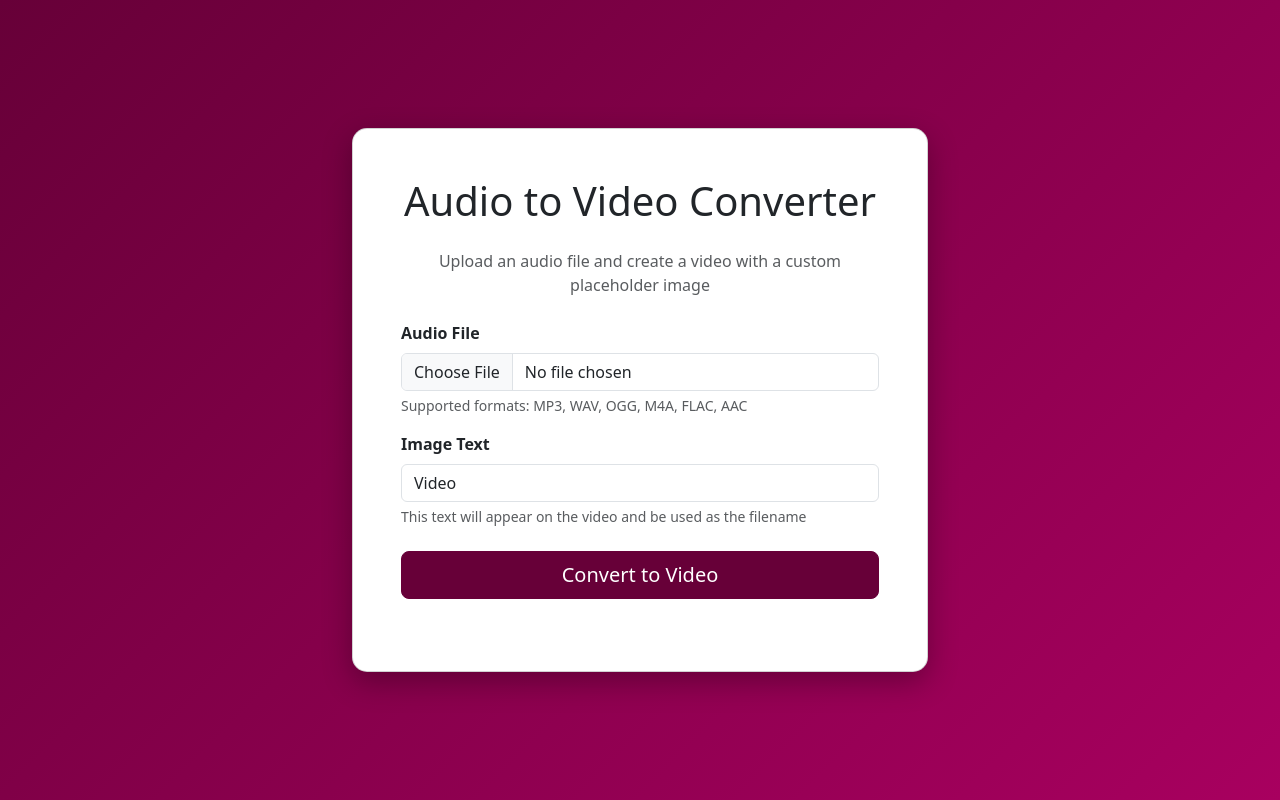
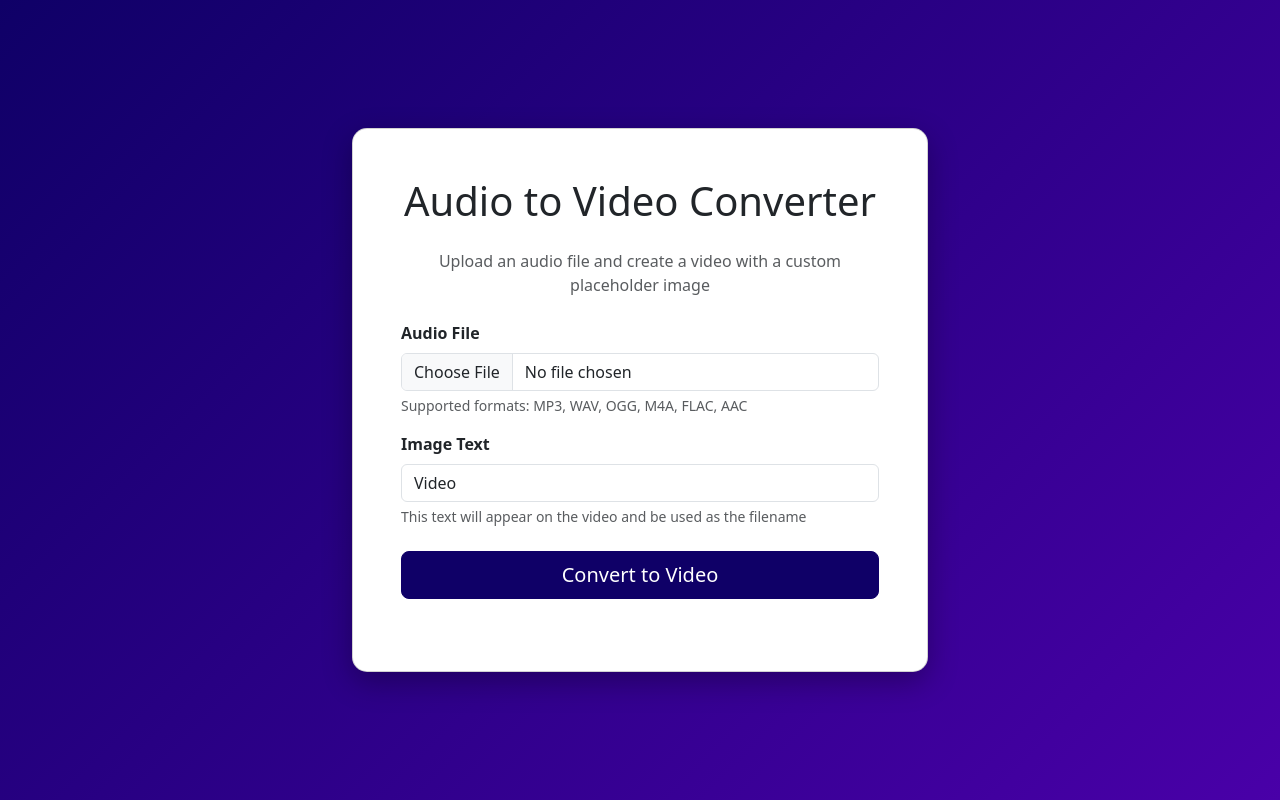
Before and after one commit to tlogandesigns/wav-mp4, a Flask app: page / in a window 1280 px wide. Run offline with Flask 3, Linux system fonts and the light colour scheme; parts of the project's set-up code (start-up, migrations or seed data) failed here and were passed over; some libraries are stand-ins or nearby versions.

Commit message:
color change

```diff
--- a/templates/index.html
+++ b/templates/index.html
@@ -7,7 +7,7 @@
     <link href="https://cdn.jsdelivr.net/npm/bootstrap@5.3.0/dist/css/bootstrap.min.css" rel="stylesheet">
     <style>
         body {
-            background: linear-gradient(135deg, #670038 0%, #a8005f 100%);
+            background: linear-gradient(135deg, #0f0067 0%, #4900a8 100%);
             min-height: 100vh;
             display: flex;
             align-items: center;
@@ -21,12 +21,12 @@
             box-shadow: 0 10px 30px rgba(0,0,0,0.3);
         }
         .btn-primary {
-            background-color: #670038;
-            border-color: #670038;
+            background-color: #0f0067;
+            border-color: #0f0067;
         }
         .btn-primary:hover {
-            background-color: #4d002a;
-            border-color: #4d002a;
+            background-color: #4900a8;
+            border-color: #4900a8;
         }
         #progress {
             display: none;
```
